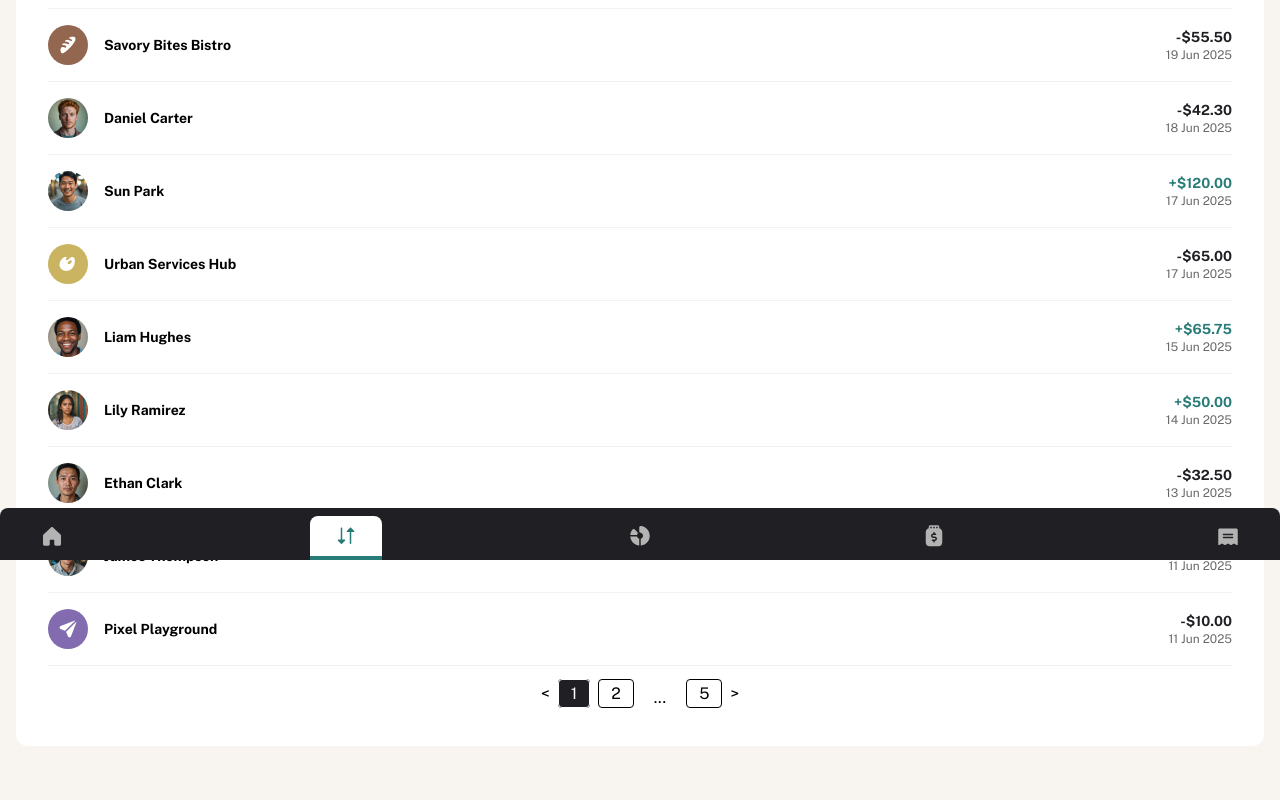
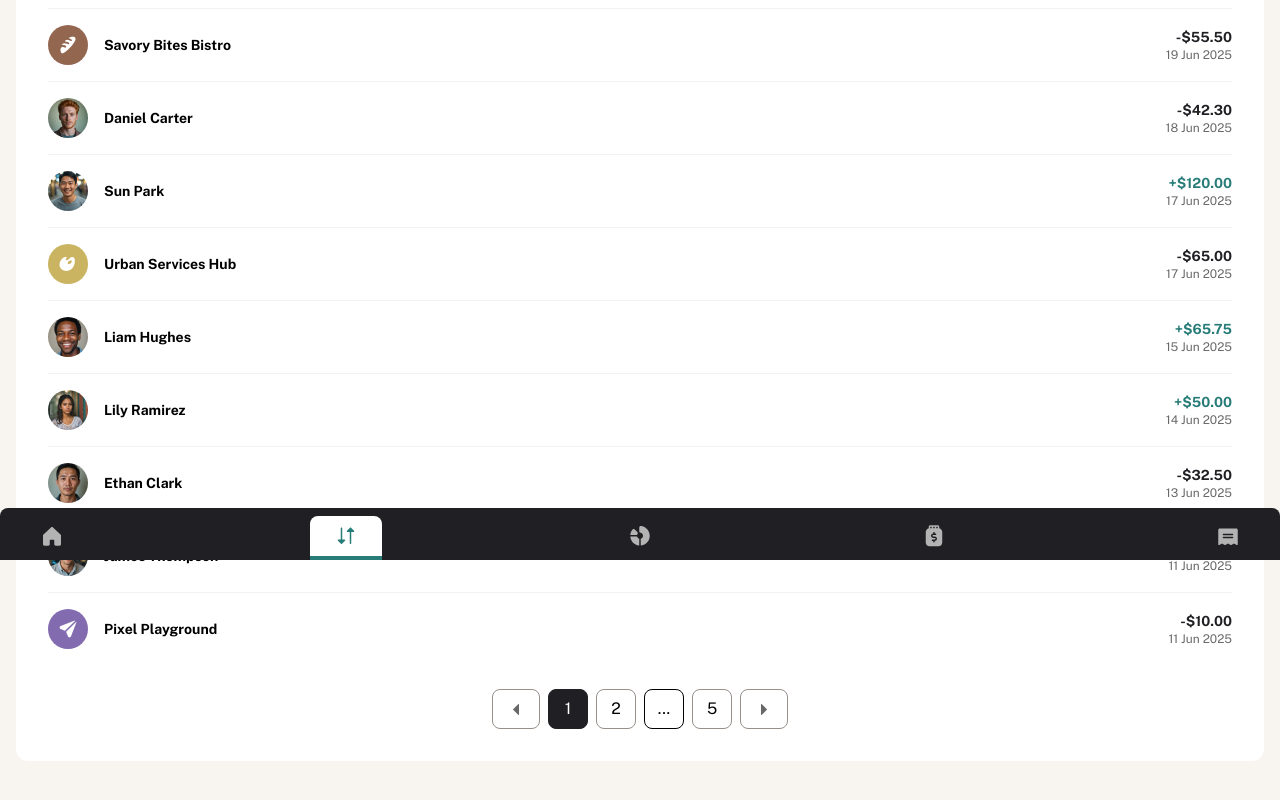
Before and after one commit to alexisborron/personal-finance-app, a React (Vite) app: page /transactions in a window 1280 px wide. Shown: the part 240-1040 px from the top of the page. Built offline with nearby package versions, Linux system fonts and the light colour scheme.

Commit message:
refactor PaginatedTransactionList, update and factor ReactPaginate styles, add PaginationButton

```diff
--- a/src/components/TransactionItem.jsx
+++ b/src/components/TransactionItem.jsx
@@ -1,9 +1,18 @@
 import { formatTransaction, formatDate } from "../utils/format";
 
-export default function TransactionItem({ avatar, name, amount, date }) {
+export default function TransactionItem({
+  isLastItem,
+  avatar,
+  name,
+  amount,
+  date,
+}) {
   return (
     <li>
-      <article className="border-grey-100 border-b-1 py-200" key={name}>
+      <article
+        className={`${isLastItem ? "" : "border-grey-100 border-b"} py-200`}
+        key={name}
+      >
         <div className="flex items-center justify-between">
           <div className="flex items-center gap-200">
             <img className="h-10 w-10 rounded-full" src={avatar} alt={name} />
--- a/src/index.css
+++ b/src/index.css
@@ -91,3 +91,7 @@ body {
   font-size: 0.875rem;
   line-height: 1.5;
 }
+
+.pagination-button {
+  @apply flex h-[40px] w-[40px] items-center justify-center rounded-lg border;
+}
--- a/src/pages/Transactions/PaginatedTransactionList.jsx
+++ b/src/pages/Transactions/PaginatedTransactionList.jsx
@@ -1,19 +1,21 @@
 import { useState, useEffect } from "react";
 import ReactPaginate from "react-paginate";
 import TransactionList from "./TransactionList";
+import CaretRightIcon from "../../assets/images/icon-caret-right.svg";
+import CaretLeftIcon from "../../assets/images/icon-caret-left.svg";
+import PaginationButton from "./PaginationButton";
 
 export default function PaginatedTransactionList({ itemsPerPage, items }) {
-  const [itemOffset, setItemOffset] = useState(0);
+  const [startIndex, setstartIndex] = useState(0);
 
-  const endOffset = itemOffset + itemsPerPage;
-  console.log(`Loading items from ${itemOffset} to ${endOffset}`);
-  const currentItems = items.slice(itemOffset, endOffset);
+  const endIndex = startIndex + itemsPerPage;
+  const currentItems = items.slice(startIndex, endIndex);
   const pageCount = Math.ceil(items.length / itemsPerPage);
 
   // Invoke when user click to request another page.
   const handlePageClick = (event) => {
     const newOffset = (event.selected * itemsPerPage) % items.length;
-    setItemOffset(newOffset);
+    setstartIndex(newOffset);
   };
 
   useEffect(() => {
@@ -21,23 +23,27 @@ export default function PaginatedTransactionList({ itemsPerPage, items }) {
       top: 0,
       behavior: "instant",
     });
-  }, [itemOffset]);
+  }, [startIndex]);
 
   return (
     <>
-      <TransactionList data={currentItems} itemsPerPage={10} />
+      <TransactionList
+        data={currentItems}
+        itemsPerPage={itemsPerPage}
+        hideLastBorder={true}
+      />
       <ReactPaginate
         breakLabel="..."
-        nextLabel=">"
+        nextLabel={<PaginationButton icon={CaretRightIcon} />}
         onPageChange={handlePageClick}
         pageRangeDisplayed={1}
         marginPagesDisplayed={1}
         pageCount={pageCount}
-        previousLabel="<"
-        containerClassName="flex justify-center gap-2 mt-4"
-        pageLinkClassName="px-3 py-1 border rounded"
-        activeLinkClassName="bg-grey-900 text-white"
-        breakClassName="px-3 py-1"
+        previousLabel={<PaginationButton icon={CaretLeftIcon} />}
+        containerClassName="flex justify-center items-center gap-2 mt-300"
+        pageLinkClassName="pagination-button border-beige-500"
+        activeLinkClassName="bg-grey-900 border-grey-900 border text-white"
+        breakClassName="pagination-button"
         renderOnZeroPageCount={null}
       />
     </>
--- /dev/null
+++ b/src/pages/Transactions/PaginationButton.jsx
@@ -0,0 +1,7 @@
+export default function PaginationButton({ icon }) {
+  return (
+    <div className="border-beige-500 flex h-[40px] w-[48px] items-center justify-center rounded-lg border">
+      <img src={icon} alt="Next" className="w-[6px]" />
+    </div>
+  );
+}
--- a/src/pages/Transactions/TransactionList.jsx
+++ b/src/pages/Transactions/TransactionList.jsx
@@ -1,10 +1,14 @@
 import TransactionItem from "../../components/TransactionItem";
 
-export default function TransactionList({ data }) {
+export default function TransactionList({ data, hideLastBorder = false }) {
   return (
     <ul>
-      {data.map((transaction) => (
-        <TransactionItem key={transaction.name} {...transaction} />
+      {data.map((transaction, index) => (
+        <TransactionItem
+          key={transaction.name}
+          {...transaction}
+          isLastItem={hideLastBorder && index === data.length - 1}
+        />
       ))}
     </ul>
   );
```
